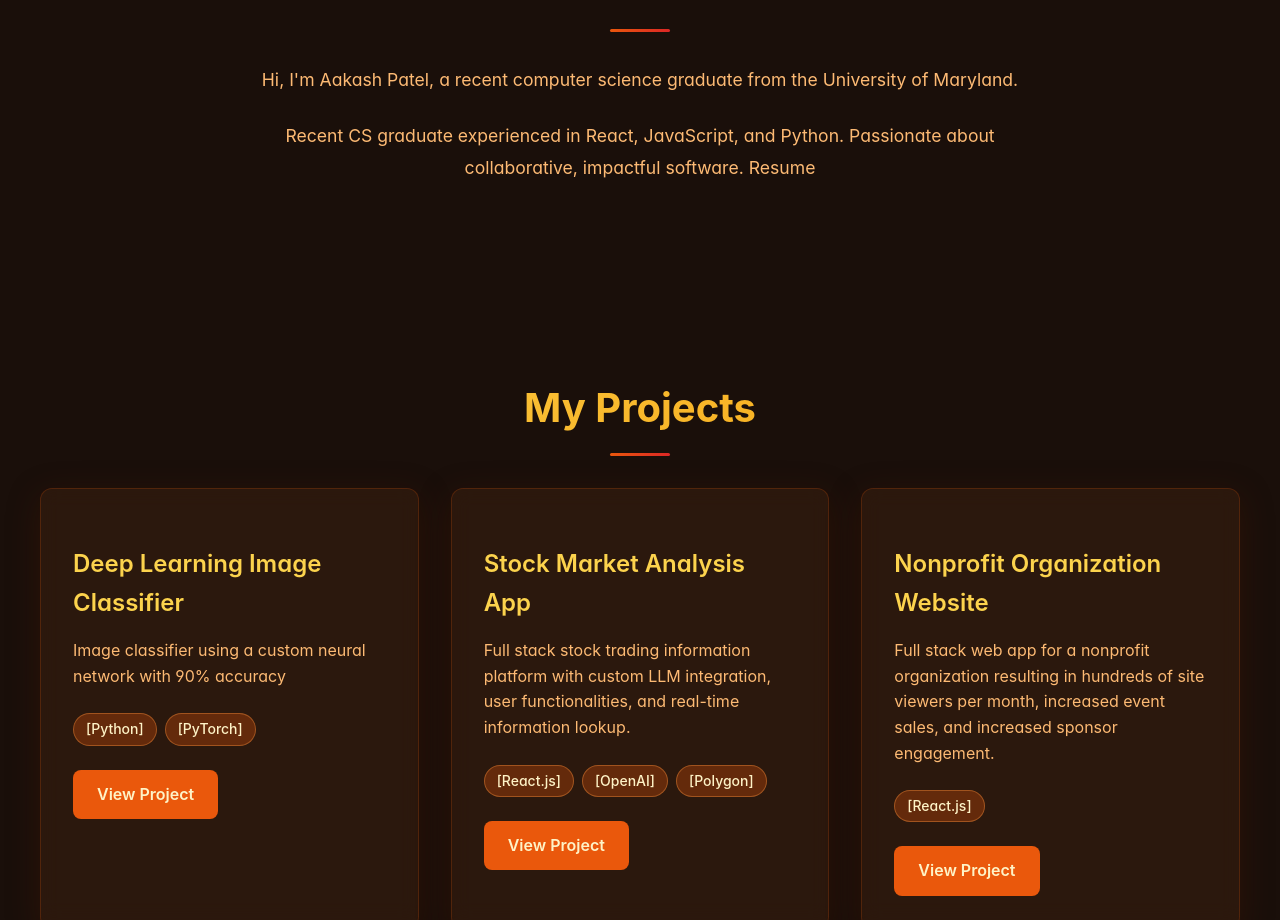
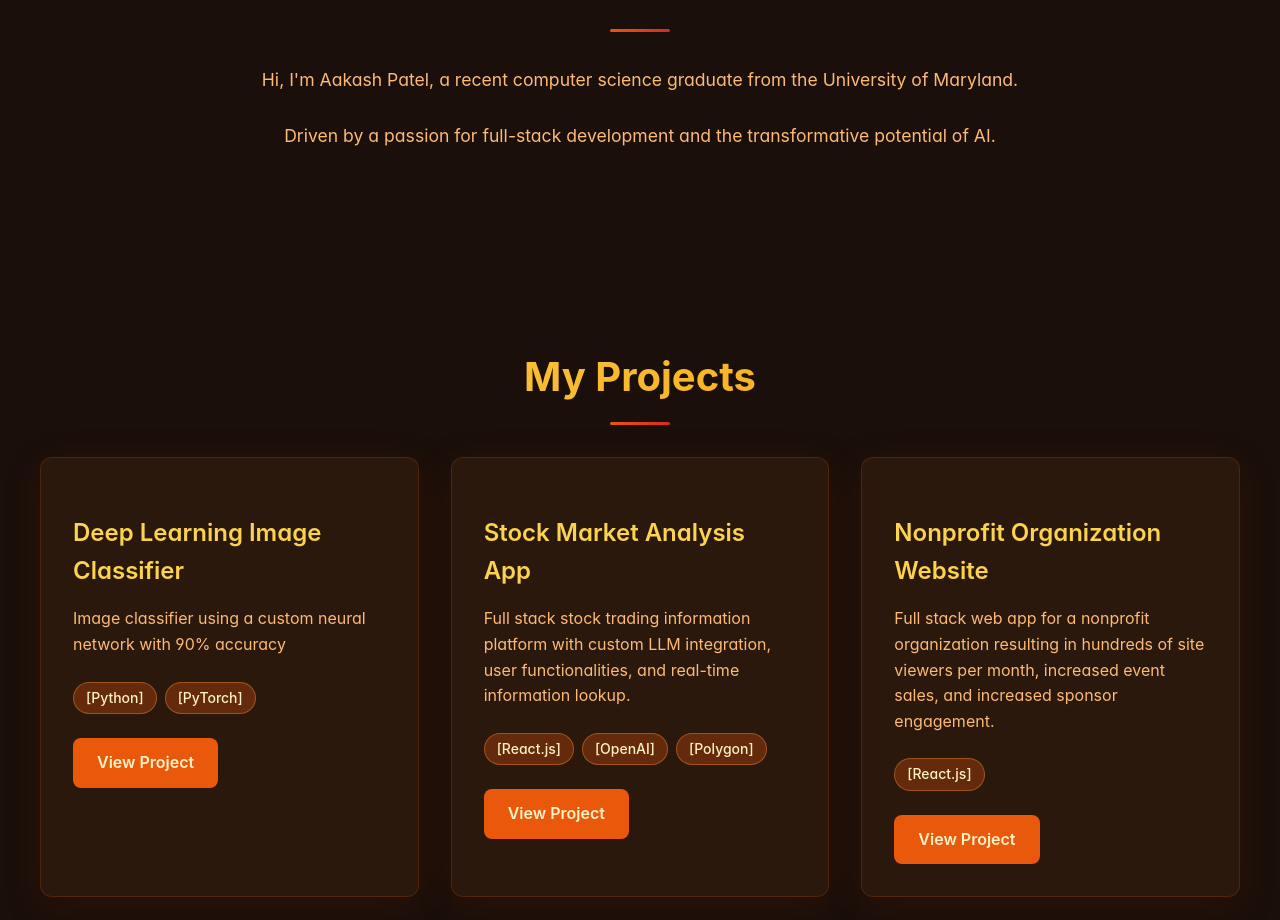
Before and after one commit to aakashPatel123345/Portfolio, a React (Vite) app: page / in a window 1280 px wide. Shown: the part 993-1913 px from the top of the page. Built offline with nearby package versions, Linux system fonts and the light colour scheme.

Commit message:
changing about me

```diff
--- a/src/components/sections/About.jsx
+++ b/src/components/sections/About.jsx
@@ -11,7 +11,7 @@ function About() {
 
           </p>
           <p className="about-text">
-            Recent CS graduate experienced in React, JavaScript, and Python. Passionate about collaborative, impactful software. Resume
+            Driven by a passion for full-stack development and the transformative potential of AI.
           </p>
         </div>
       </div>
```
Also changed, not shown: 1 other file (tests, documents, lock files or other folders).
